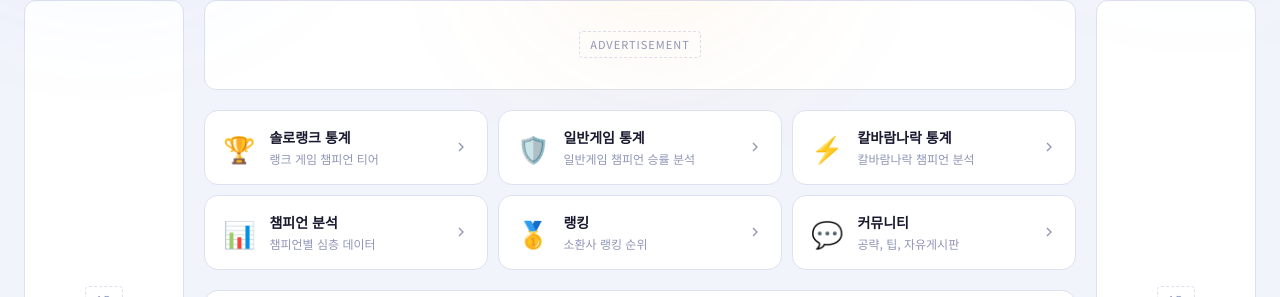
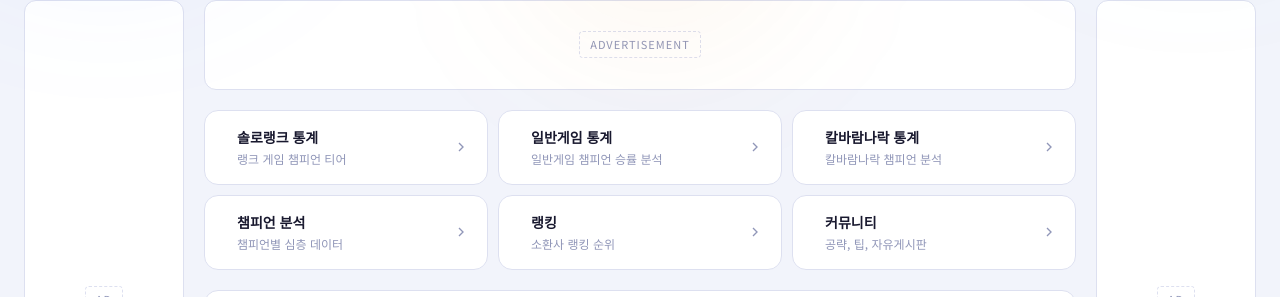
Before and after one commit to shinseongmin1-sketch/more.lol, a React (Vite) app: page / in a window 1280 px wide. Shown: the part 503-800 px from the top of the page. Built offline with nearby package versions, Linux system fonts and the light colour scheme; no server answers.

Commit message:
auto: 2026-04-02 17:32

```diff
--- a/src/pages/HomePage.tsx
+++ b/src/pages/HomePage.tsx
@@ -11,12 +11,56 @@ import { getDDVersion, champIconUrl } from '../utils/riotApi'
 import './HomePage.css'
 
 const quickLinks = [
-  { path: '/ranked',   label: '솔로랭크 통계',   desc: '랭크 게임 챔피언 티어',      icon: '🏆', color: '#f59e0b' },
-  { path: '/normal',   label: '일반게임 통계',   desc: '일반게임 챔피언 승률 분석',  icon: '🛡️', color: '#10b981' },
-  { path: '/aram',     label: '칼바람나락 통계', desc: '칼바람나락 챔피언 분석',     icon: '⚡', color: '#00d2ff' },
-  { path: '/champion', label: '챔피언 분석',     desc: '챔피언별 심층 데이터',       icon: '📊', color: '#6366f1' },
-  { path: '/ranking',  label: '랭킹',           desc: '소환사 랭킹 순위',           icon: '🥇', color: '#e879f9' },
-  { path: '/community',label: '커뮤니티',        desc: '공략, 팁, 자유게시판',       icon: '💬', color: '#f97316' },
+  {
+    path: '/ranked', label: '솔로랭크 통계', desc: '랭크 게임 챔피언 티어', color: '#f59e0b',
+    icon: (
+      <svg viewBox="0 0 24 24" fill="none" stroke="currentColor" strokeWidth="1.7" strokeLinecap="round" strokeLinejoin="round">
+        <path d="M12 2l2.4 7.4H22l-6.2 4.5 2.4 7.4L12 17l-6.2 4.3 2.4-7.4L2 9.4h7.6z" />
+      </svg>
+    ),
+  },
+  {
+    path: '/normal', label: '일반게임 통계', desc: '일반게임 챔피언 승률 분석', color: '#10b981',
+    icon: (
+      <svg viewBox="0 0 24 24" fill="none" stroke="currentColor" strokeWidth="1.7" strokeLinecap="round" strokeLinejoin="round">
+        <path d="M12 22s8-4 8-10V5l-8-3-8 3v7c0 6 8 10 8 10z" />
+      </svg>
+    ),
+  },
+  {
+    path: '/aram', label: '칼바람나락 통계', desc: '칼바람나락 챔피언 분석', color: '#0ea5e9',
+    icon: (
+      <svg viewBox="0 0 24 24" fill="none" stroke="currentColor" strokeWidth="1.7" strokeLinecap="round" strokeLinejoin="round">
+        <path d="M14.5 2.5L6 13h6l-2.5 8.5L18 11h-6z" />
+      </svg>
+    ),
+  },
+  {
+    path: '/champion', label: '챔피언 분석', desc: '챔피언별 심층 데이터', color: '#6366f1',
+    icon: (
+      <svg viewBox="0 0 24 24" fill="none" stroke="currentColor" strokeWidth="1.7" strokeLinecap="round" strokeLinejoin="round">
+        <rect x="3" y="12" width="4" height="9" rx="1" />
+        <rect x="10" y="7" width="4" height="14" rx="1" />
+        <rect x="17" y="3" width="4" height="18" rx="1" />
+      </svg>
+    ),
+  },
+  {
+    path: '/ranking', label: '랭킹', desc: '소환사 랭킹 순위', color: '#e879f9',
+    icon: (
+      <svg viewBox="0 0 24 24" fill="none" stroke="currentColor" strokeWidth="1.7" strokeLinecap="round" strokeLinejoin="round">
+        <path d="M8 6h13M8 12h13M8 18h13M3 6h.01M3 12h.01M3 18h.01" />
+      </svg>
+    ),
+  },
+  {
+    path: '/community', label: '커뮤니티', desc: '공략, 팁, 자유게시판', color: '#f97316',
+    icon: (
+      <svg viewBox="0 0 24 24" fill="none" stroke="currentColor" strokeWidth="1.7" strokeLinecap="round" strokeLinejoin="round">
+        <path d="M21 15a2 2 0 0 1-2 2H7l-4 4V5a2 2 0 0 1 2-2h14a2 2 0 0 1 2 2z" />
+      </svg>
+    ),
+  },
 ]
 
 const hotChamps = [
```
